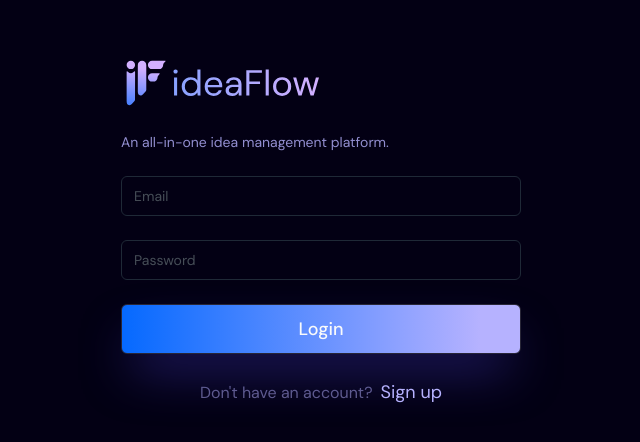
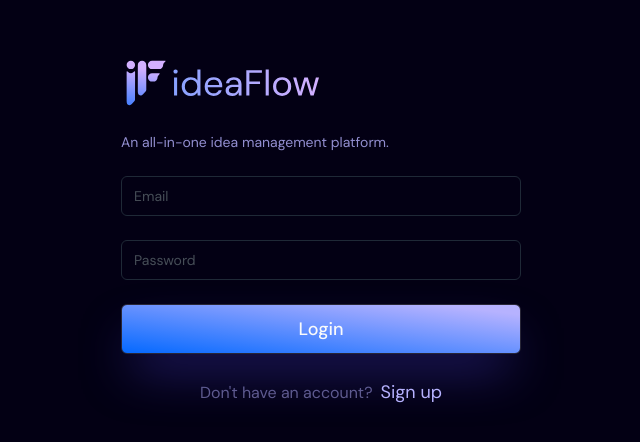
Before and after one commit to NotNotEvan/ideaFlow, a Next.js app: page /login in a window 1280 px wide. Shown: the part 168-610 px from the top of the page, without its empty margins (319-959 px from the left). Built offline with nearby package versions, Linux system fonts and the light colour scheme; no server answers; the database is empty.

Commit message:
Fix button variant gradient direction

```diff
--- a/src/components/ui/button.tsx
+++ b/src/components/ui/button.tsx
@@ -13,7 +13,7 @@ const buttonVariants = cva(
     variants: {
       variant: {
         default:
-          ' whitespace-nowrap bg-gradient-to-r from-primary-blue-500 from-1% to-washed-purple-500 to-90% text-lg text-primary-foreground shadow-2xl shadow-indigo-600/50 border hover:border-foreground rounded-lg',
+          ' whitespace-nowrap bg-gradient-to-tr from-primary-blue-500 from-1% to-washed-purple-500 to-90% text-lg text-primary-foreground shadow-2xl shadow-indigo-600/50 border hover:border-foreground rounded-lg',
         destructive:
           'bg-destructive text-destructive-foreground hover:bg-destructive/90',
         outline:
```
